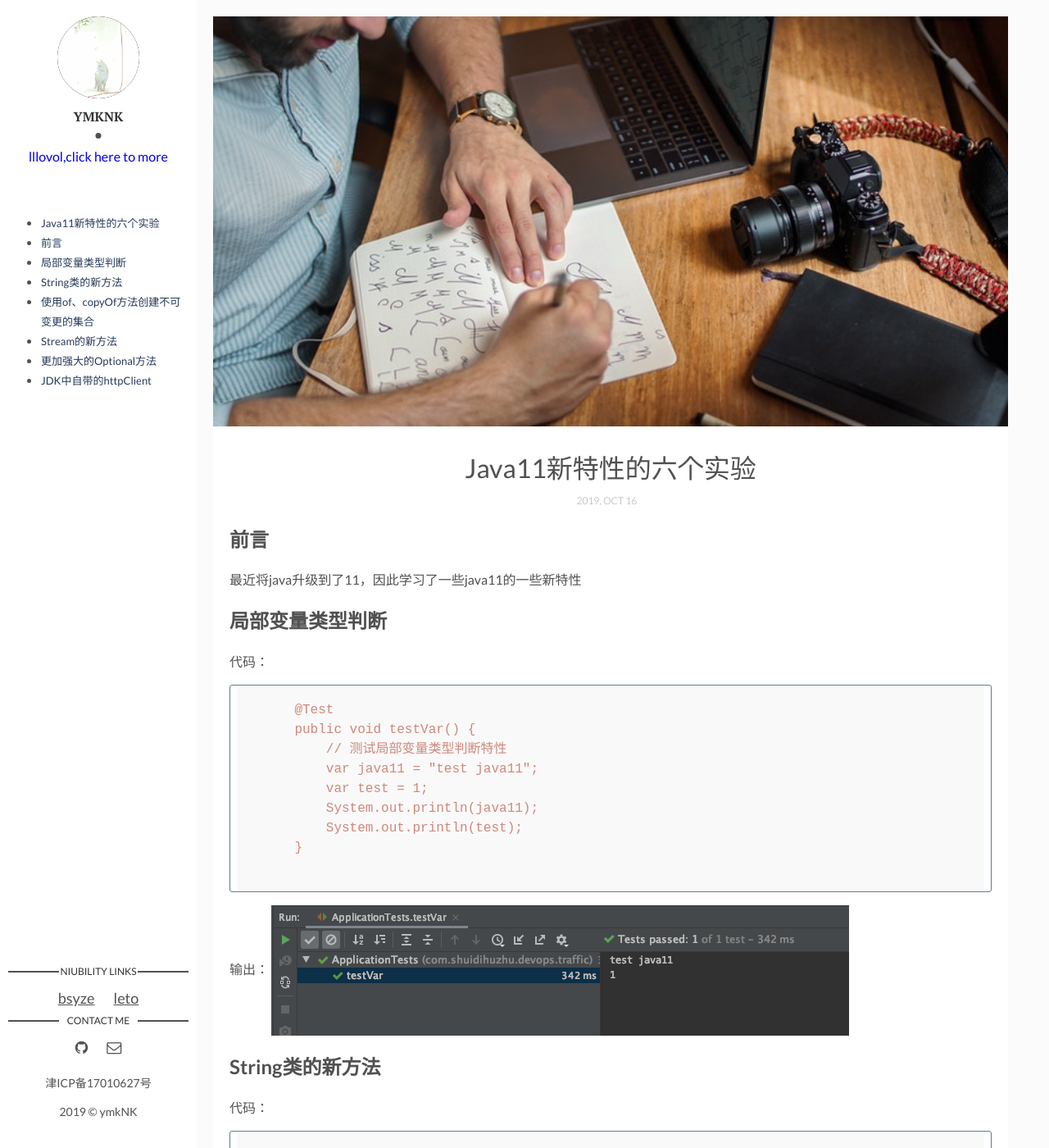
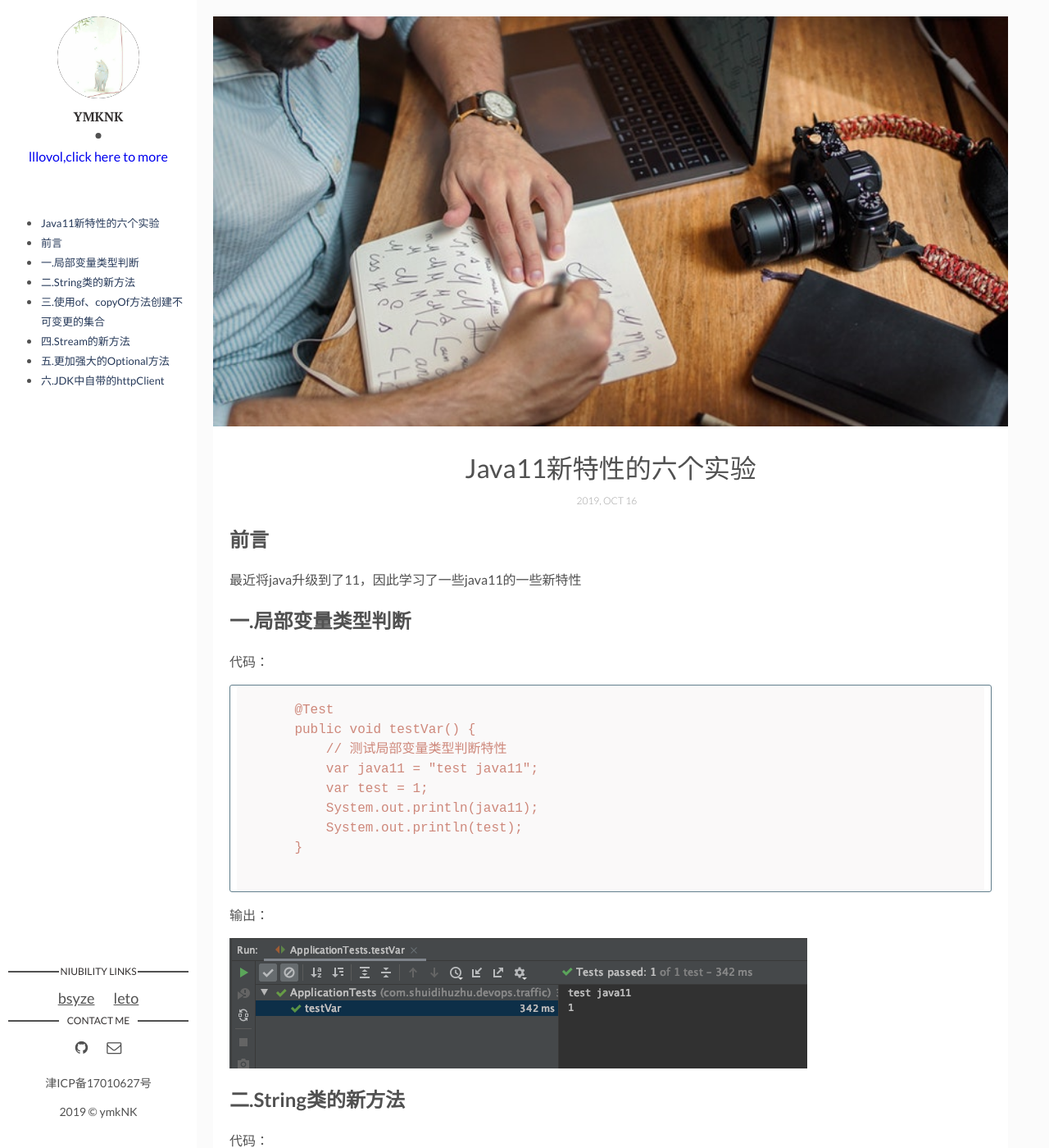
Before and after one commit to ymkNK/ymkNK.github.io, a Jekyll site: the page built from _posts/java/2019-10-16-java11.md, in a window 1280 px wide and 1400 px high. Shown: the whole window at 82% size. Built offline with Jekyll 4.4.1, drawn with Linux system fonts in a browser that asks for light colours; comment, search, counter and statistics services are not loaded; some of the changed text lies outside the part shown.

Commit message:
2019-10-16-排版

````diff
--- a/_posts/java/2019-10-16-java11.md
+++ b/_posts/java/2019-10-16-java11.md
@@ -12,7 +12,7 @@ img: 2.jpg
 ## 前言
 最近将java升级到了11，因此学习了一些java11的一些新特性
 
-## 局部变量类型判断
+## 一.局部变量类型判断
 代码：
 ```
     @Test
@@ -26,9 +26,10 @@ img: 2.jpg
 
 ```
 输出：
+
 ![](/assets/img/pics/WX20191016-190331.png)
 
-## String类的新方法
+## 二.String类的新方法
 代码：
 ```
  @Test
@@ -57,9 +58,10 @@ img: 2.jpg
     }
 ```
 输出：
+
 ![](/assets/img/pics/WX20191016-190659.png)
 
-## 使用of、copyOf方法创建不可变更的集合
+## 三.使用of、copyOf方法创建不可变更的集合
 代码：
 ```
 @Test
@@ -75,9 +77,10 @@ img: 2.jpg
     }
 ```
 输出：
+
 ![](/assets/img/pics/WX20191016-190844.png)
 
-## Stream的新方法
+## 四.Stream的新方法
 代码：
 ```
 @Test
@@ -96,11 +99,13 @@ img: 2.jpg
     }
 ```
 输出：
+
 ![](/assets/img/pics/WX20191016-190924.png)
 
 
-## 更加强大的Optional方法
+## 五.更加强大的Optional方法
 代码：
+
 ```
 @Test
     public void testOptional() {
@@ -121,9 +126,10 @@ img: 2.jpg
     }
 ```
 输出：
+
 ![](/assets/img/pics/WX20191016-191042.png)
 
-## JDK中自带的httpClient
+## 六.JDK中自带的httpClient
 代码：
 ```
    @Test
@@ -136,4 +142,5 @@ img: 2.jpg
     }
 ```
 输出：
+
 ![](/assets/img/pics/WX20191016-191153.png)
````
